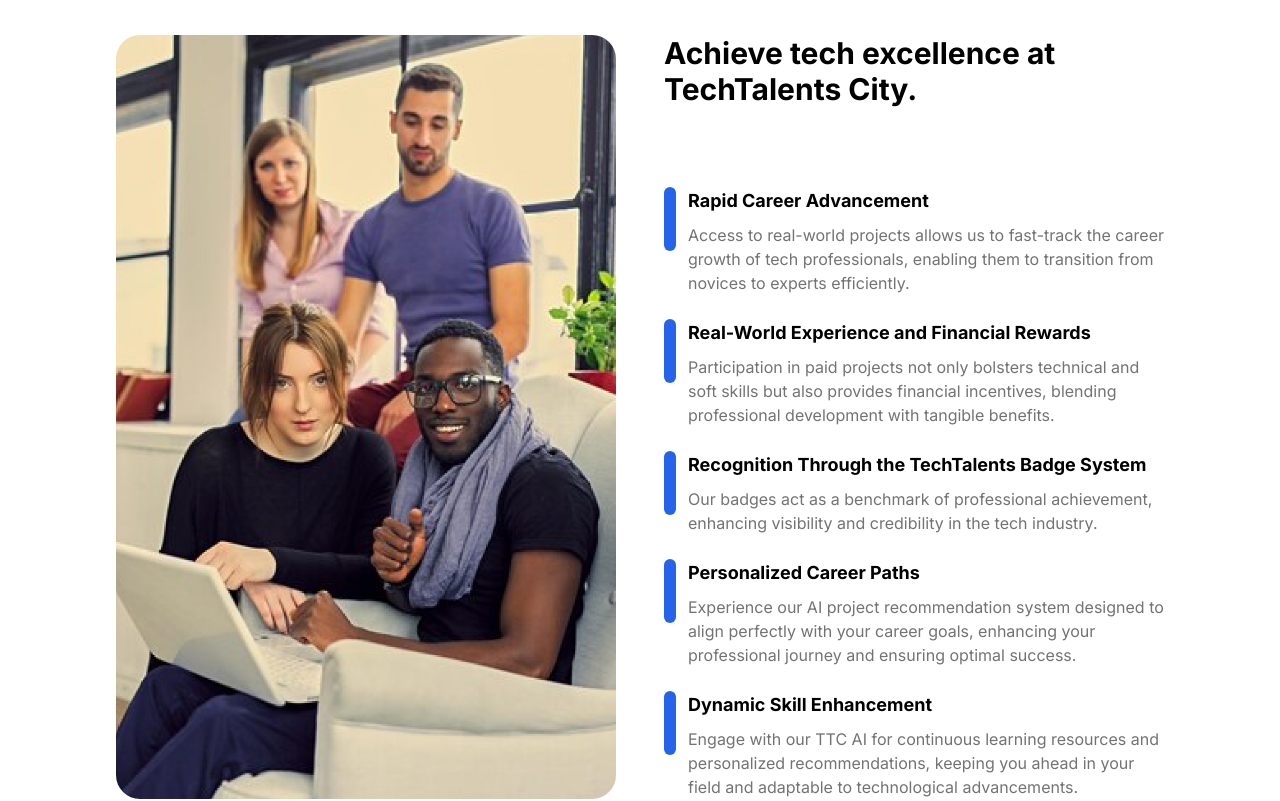
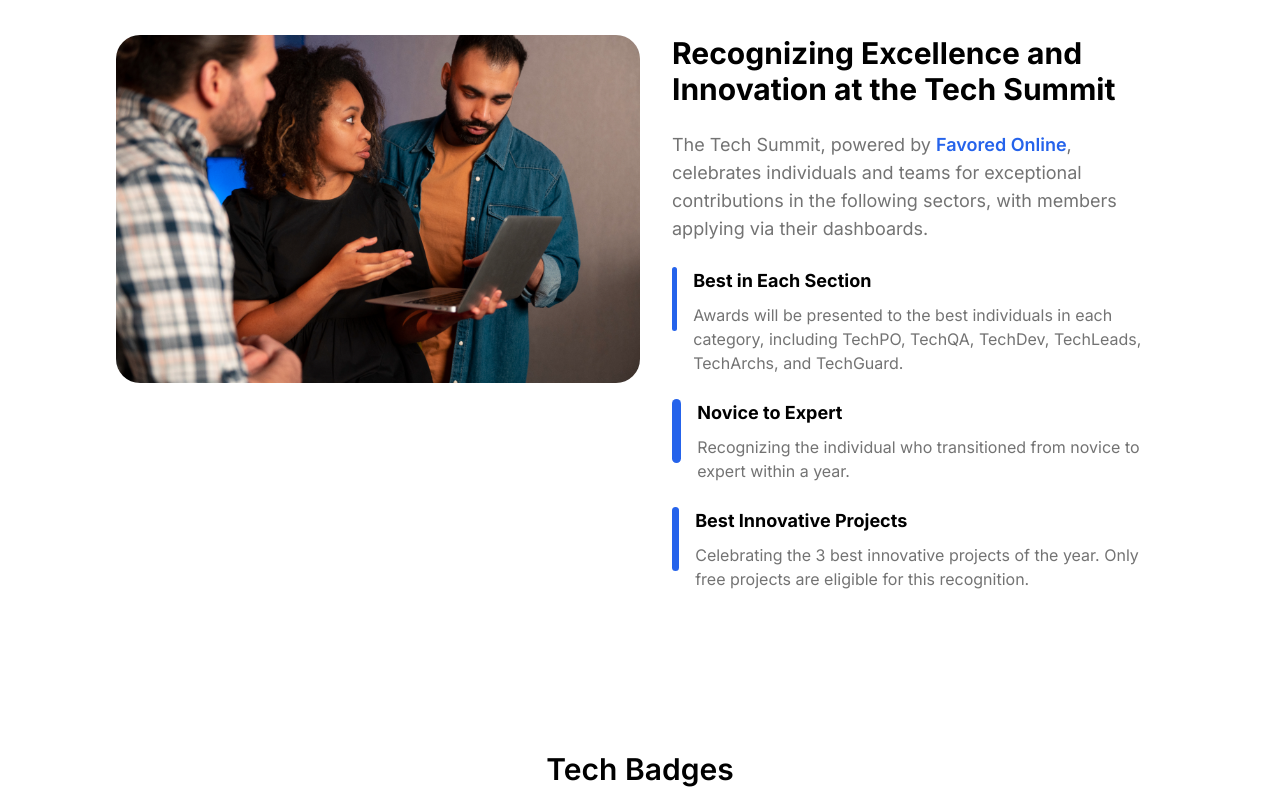
Before and after one commit to techtalentscity/techtalentscity.github.io, a React (Vite) app: page / in a window 1280 px wide. Shown: the part 1700-2501 px from the top of the page. Built offline with nearby package versions, Linux system fonts and the light colour scheme.

Commit message:
Update event.jsx

```diff
--- a/src/Pages/Home/event.jsx
+++ b/src/Pages/Home/event.jsx
@@ -1,58 +1,64 @@
-import image from '../../assets/images/excellence.png'
+import image from '../../assets/images/L-1.jpg';
 import Container from '../../components/Container';
-const TechExcellenceSection = () => {
+
+const Events = () => {
   return (
-    <Container className="grid lg:grid-cols-2 gap-6 md:gap-10 lg:gap-12 p-8 bg-white 2xl:px-36">
-      <div className="w-full flex justify-center lg:justify-start mb-2 lg:mb-0">
-        <img src={image} alt="Group of people" className="object-cover object-center rounded-3xl" />
+    <Container className="flex flex-col lg:flex-row items-start gap-8 p-8 bg-white 2xl:px-36">
+      {/* Left Section: Image */}
+      <div className="flex-shrink-0 w-full lg:w-1/2">
+        <img
+          src={image}
+          alt="Awards and Recognition"
+          className="w-full h-auto max-h-[500px] rounded-3xl object-cover"
+        />
       </div>
-      <div className=" w-full">
-        <h2 className="text-2xl xl:text-3xl font-bold mb-4">
-          Achieve tech excellence at TechTalents City.
+
+      {/* Right Section: Content */}
+      <div className="w-full lg:w-1/2 flex flex-col gap-6">
+        <h2 className="text-2xl xl:text-3xl font-bold leading-snug">
+          Recognizing Excellence and Innovation at the Tech Summit
         </h2>
-        <ul className="space-y-6 mt-6 md:mt-12 xl:mt-20">
+        <p className="text-base xl:text-lg text-[#737373] leading-relaxed">
+          The Tech Summit, powered by{' '}
+          <span className="font-semibold text-blue-600">Favored Online</span>,
+          celebrates individuals and teams for exceptional contributions in the
+          following sectors, with members applying via their dashboards.
+        </p>
+        <ul className="space-y-6">
           <li>
             <div className="flex items-start">
-              <div className="shrink-0 w-3 h-16 rounded-3xl bg-blue-600 mr-3"></div>
+              <div className="w-3 h-16 rounded-3xl bg-blue-600 mr-4"></div>
               <div>
-                <h3 className="font-bold text-lg">Rapid Career Advancement</h3>
-                <p className='text-sm xl:text-base text-[#737373] mt-2'>Access to real-world projects allows us to fast-track the career growth of tech professionals, enabling them to transition from novices to experts efficiently.</p>
+                <h3 className="font-bold text-lg">Best in Each Section</h3>
+                <p className="text-sm xl:text-base text-[#737373] mt-2 leading-relaxed">
+                  Awards will be presented to the best individuals in each
+                  category, including TechPO, TechQA, TechDev, TechLeads,
+                  TechArchs, and TechGuard.
+                </p>
               </div>
             </div>
           </li>
           <li>
             <div className="flex items-start">
-              <div className="shrink-0 w-3 h-16 rounded-3xl bg-blue-600 mr-3"></div>
+              <div className="w-3 h-16 rounded-3xl bg-blue-600 mr-4"></div>
               <div>
-                <h3 className="font-bold text-lg">Real-World Experience and Financial Rewards</h3>
-                <p className='text-sm xl:text-base text-[#737373] mt-2'>Participation in paid projects not only bolsters technical and soft skills but also provides financial incentives, blending professional development with tangible benefits.</p>
+                <h3 className="font-bold text-lg">Novice to Expert</h3>
+                <p className="text-sm xl:text-base text-[#737373] mt-2 leading-relaxed">
+                  Recognizing the individual who transitioned from novice to
+                  expert within a year.
+                </p>
               </div>
             </div>
           </li>
           <li>
             <div className="flex items-start">
-              <div className="shrink-0 w-3 h-16 rounded-3xl bg-blue-600 mr-3"></div>
+              <div className="w-3 h-16 rounded-3xl bg-blue-600 mr-4"></div>
               <div>
-                <h3 className="font-bold text-lg">Recognition Through the TechTalents Badge System</h3>
-                <p className='text-sm xl:text-base text-[#737373] mt-2'>Our badges act as a benchmark of professional achievement, enhancing visibility and credibility in the tech industry.</p>
-              </div>
-            </div>
-          </li>
-          <li>
-            <div className="flex items-start">
-              <div className="shrink-0 w-3 h-16 rounded-3xl bg-blue-600 mr-3"></div>
-              <div>
-                <h3 className="font-bold text-lg">Personalized Career Paths</h3>
-                <p className='text-sm xl:text-base text-[#737373] mt-2'>Experience our AI project recommendation system designed to align perfectly with your career goals, enhancing your professional journey and ensuring optimal success.</p>
-              </div>
-            </div>
-          </li>
-          <li>
-            <div className="flex items-start">
-              <div className="shrink-0 w-3 h-16 rounded-3xl bg-blue-600 mr-3"></div>
-              <div>
-                <h3 className="font-bold text-lg">Dynamic Skill Enhancement</h3>
-                <p className='text-sm xl:text-base text-[#737373] mt-2'>Engage with our TTC AI for continuous learning resources and personalized recommendations, keeping you ahead in your field and adaptable to technological advancements.</p>
+                <h3 className="font-bold text-lg">Best Innovative Projects</h3>
+                <p className="text-sm xl:text-base text-[#737373] mt-2 leading-relaxed">
+                  Celebrating the 3 best innovative projects of the year. Only
+                  free projects are eligible for this recognition.
+                </p>
               </div>
             </div>
           </li>
@@ -62,4 +68,4 @@ const TechExcellenceSection = () => {
   );
 };
 
-export default TechExcellenceSection;
+export default Events;
```
